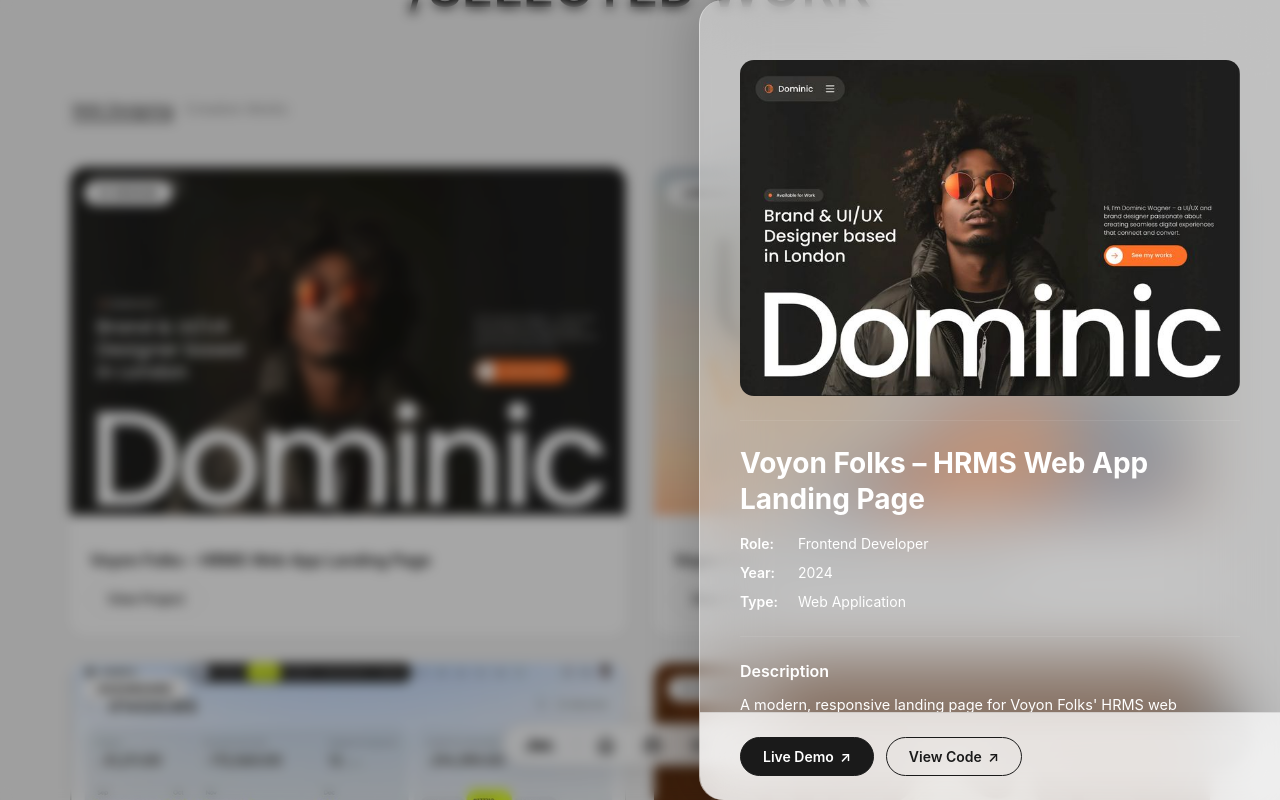
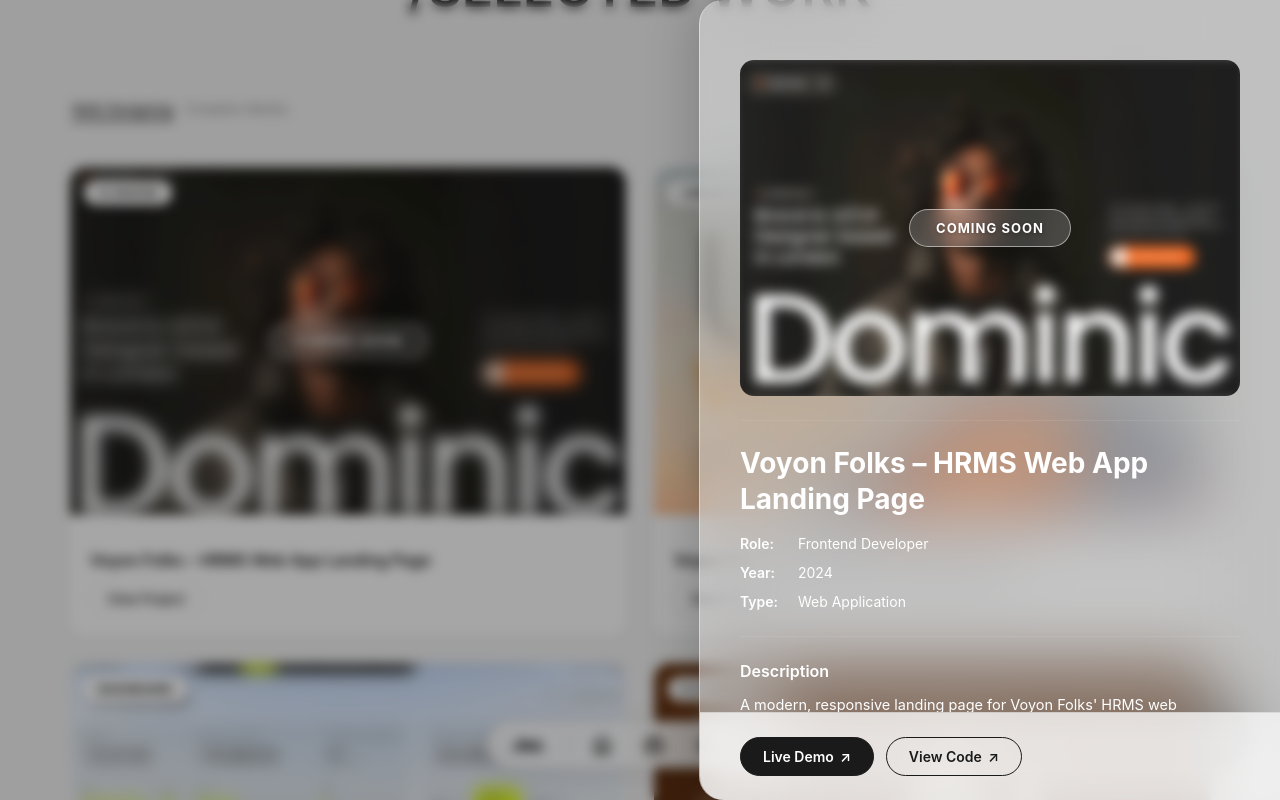
Before and after one commit to jaseellalu1234/ByJazl-Portfolio, a React (Vite) app: page / in a window 1280 px wide. Both pictures are taken after a click on the element 348 px from the left and 1423 px from the top of the page. Shown: the part 1023-1823 px from the top of the page. Built offline with nearby package versions, Linux system fonts and the light colour scheme.

Commit message:
Ui Update

```diff
--- a/src/components/Hero.jsx
+++ b/src/components/Hero.jsx
@@ -4,6 +4,7 @@
 import PageIntro from "./PageIntro";
 import { useState, useRef, useEffect } from "react";
 import gsap from "gsap";
+import { useLenis } from "lenis/react";
 
 const TITLES = ["UI Developer", "React Developer", "Creative Designer"];
 
@@ -175,24 +176,13 @@
     return () => observer.disconnect();
   }, []);
 
-  // Hide nav when contact section is in view
-  useEffect(() => {
+  // Hide nav when contact section is in view — uses Lenis scroll position directly
+  useLenis(({ scroll }) => {
     const contactSection = document.getElementById("contact");
     if (!contactSection) return;
-
-    const observer = new IntersectionObserver(
-      (entries) => {
-        if (entries[0].isIntersecting) {
-          setNavHidden(true);
-        } else {
-          setNavHidden(false);
-        }
-      },
-      { threshold: 0.15 }
-    );
-    observer.observe(contactSection);
-    return () => observer.disconnect();
-  }, []);
+    // Compare Lenis scroll position against contact's absolute page offset
+    setNavHidden(scroll + window.innerHeight * 0.85 >= contactSection.offsetTop);
+  });
 
   // Hide elements initially — only on first load
   useEffect(() => {
--- a/src/components/Works.jsx
+++ b/src/components/Works.jsx
@@ -188,6 +188,9 @@
                             <div className="works-card-image">
                                 <span className="works-card-tag">{project.tag}</span>
                                 <img src={project.image} alt={project.title} />
+                                <div className="works-card-coming-soon">
+                                    <span>Coming Soon</span>
+                                </div>
                             </div>
                             <div className="works-card-info">
                                 <h3 className="works-card-title">{project.title}</h3>
@@ -225,6 +228,9 @@
                             {/* Project Image */}
                             <div className="works-panel-image">
                                 <img src={selected.image} alt={selected.title} />
+                                <div className="works-panel-image-coming-soon">
+                                    <span>Coming Soon</span>
+                                </div>
                             </div>
 
                             <hr className="works-panel-divider" />
--- a/src/styles/layout.css
+++ b/src/styles/layout.css
@@ -84,7 +84,7 @@
   visibility: hidden;
   transform: translateY(-10px);
   transition: all 0.3s cubic-bezier(0.4, 0, 0.2, 1);
-  z-index: 100;
+  z-index: 300;
 }
 
 .badge-dropdown.open {
@@ -134,6 +134,7 @@
 }
 
 .hero-title {
+  z-index: -10;
   font-size: var(--text-hero);
   line-height: var(--line-tight);
   margin-bottom: var(--space-lg);
--- a/src/styles/works.css
+++ b/src/styles/works.css
@@ -144,10 +144,45 @@
     object-fit: cover;
     display: block;
     transition: transform 0.4s ease;
+    filter: blur(6px);
+    transform: scale(1.06);
 }
 
 .works-card:hover .works-card-image img {
-    transform: scale(1.04);
+    transform: scale(1.1);
+}
+
+/* Coming Soon overlay badge */
+.works-card-coming-soon {
+    position: absolute;
+    inset: 0;
+    display: flex;
+    align-items: center;
+    justify-content: center;
+    z-index: 3;
+    pointer-events: none;
+}
+
+.works-card-coming-soon span {
+    background: rgba(255, 255, 255, 0.18);
+    backdrop-filter: blur(12px);
+    -webkit-backdrop-filter: blur(12px);
+    border: 1.5px solid rgba(255, 255, 255, 0.5);
+    border-radius: 40px;
+    padding: 10px 26px;
+    font-size: 13px;
+    font-weight: 700;
+    letter-spacing: 0.08em;
+    text-transform: uppercase;
+    color: #ffffff;
+    text-shadow: 0 1px 4px rgba(0, 0, 0, 0.35);
+    box-shadow: 0 4px 24px rgba(0, 0, 0, 0.15);
+    transition: background 0.25s ease, transform 0.25s ease;
+}
+
+.works-card:hover .works-card-coming-soon span {
+    background: rgba(255, 255, 255, 0.28);
+    transform: scale(1.05);
 }
 
 /* Exploration tag */
@@ -428,6 +463,35 @@
     height: auto;
     object-fit: cover;
     display: block;
+    filter: blur(6px);
+    transform: scale(1.04);
+}
+
+/* Coming Soon badge inside panel image */
+.works-panel-image-coming-soon {
+    position: absolute;
+    inset: 0;
+    display: flex;
+    align-items: center;
+    justify-content: center;
+    z-index: 3;
+    pointer-events: none;
+}
+
+.works-panel-image-coming-soon span {
+    background: rgba(255, 255, 255, 0.18);
+    backdrop-filter: blur(12px);
+    -webkit-backdrop-filter: blur(12px);
+    border: 1.5px solid rgba(255, 255, 255, 0.5);
+    border-radius: 40px;
+    padding: 10px 26px;
+    font-size: 13px;
+    font-weight: 700;
+    letter-spacing: 0.08em;
+    text-transform: uppercase;
+    color: #ffffff;
+    text-shadow: 0 1px 4px rgba(0, 0, 0, 0.35);
+    box-shadow: 0 4px 24px rgba(0, 0, 0, 0.15);
 }
 
 /* Horizontal Dividers */
```
